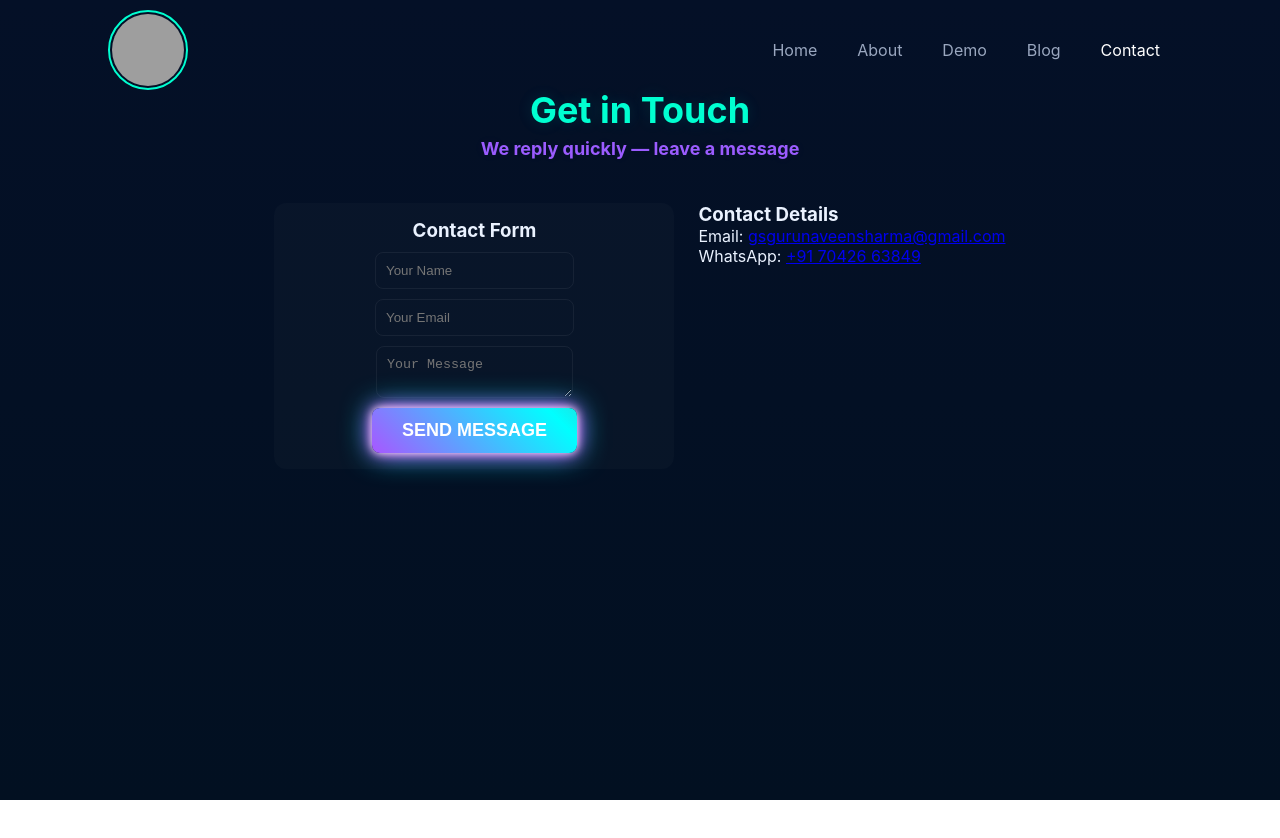
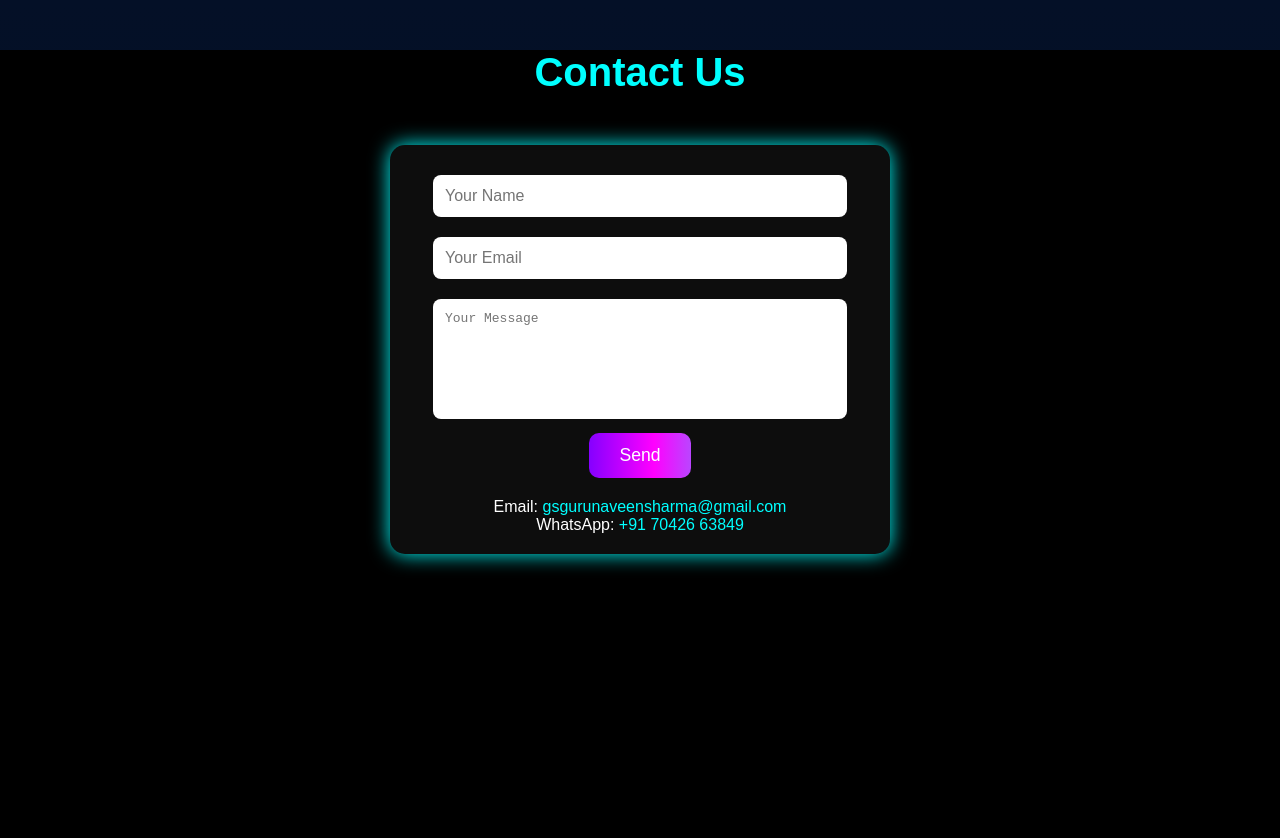
Before and after one commit to shemraj748-hue/NS-, a website: page contact.html in a window 1280 px wide. Before the commit the page ends 800 px from the top, so only its background shows below. Drawn offline with Linux system fonts and the light colour scheme; files that its build step writes are made by us from their sources; grey boxes are pictures that could not be loaded.

Commit message:
Update contact.html

```diff
--- a/contact.html
+++ b/contact.html
@@ -1,84 +1,135 @@
 <!DOCTYPE html>
 <html lang="en">
 <head>
-  <meta charset="utf-8" />
-  <meta name="viewport" content="width=device-width,initial-scale=1" />
+  <meta charset="UTF-8">
+  <meta name="viewport" content="width=device-width, initial-scale=1.0">
   <title>Contact — Naveen Sharma UPSC Academy</title>
-  <link rel="stylesheet" href="style.css" />
+  <link rel="stylesheet" href="css/style.css">
   <style>
-    /* Neon glowing submit button */
-    .square-form button[type="submit"] {
-      background: linear-gradient(45deg, #ff00ff, #00ffff, #ff0000, #00ff00);
-      background-size: 400% 400%;
-      border: none;
-      padding: 12px 30px;
-      font-size: 18px;
-      font-weight: bold;
+    body {
+      font-family: 'Poppins', sans-serif;
+      background: #000;
       color: #fff;
-      text-transform: uppercase;
-      border-radius: 8px;
-      cursor: pointer;
-      box-shadow: 0 0 10px #fff, 0 0 20px #ff00ff, 0 0 30px #00ffff;
-      animation: neonGradient 6s ease infinite;
-      transition: 0.3s;
+      margin: 0;
+      padding: 0;
+      text-align: center;
     }
 
-    .square-form button[type="submit"]:hover {
-      box-shadow: 0 0 20px #fff, 0 0 30px #ff00ff, 0 0 40px #00ffff;
+    h1 {
+      margin-top: 50px;
+      font-size: 2.5em;
+      color: #0ff;
+    }
+
+    .contact-container {
+      max-width: 500px;
+      margin: 50px auto;
+      padding: 20px;
+      background: rgba(255, 255, 255, 0.05);
+      border-radius: 15px;
+      box-shadow: 0 0 20px #0ff;
+    }
+
+    input, textarea {
+      width: 90%;
+      padding: 12px;
+      margin: 10px 0;
+      border: none;
+      border-radius: 8px;
+      outline: none;
+      font-size: 1em;
+    }
+
+    textarea {
+      resize: none;
+      height: 120px;
+    }
+
+    /* Neon animated button */
+    .neon-btn {
+      position: relative;
+      padding: 12px 30px;
+      background: linear-gradient(90deg, #0ff, #00f, #f0f, #0ff);
+      background-size: 400%;
+      border: none;
+      border-radius: 10px;
+      color: #fff;
+      cursor: pointer;
+      font-size: 1.1em;
+      transition: all 0.3s ease;
+      animation: glowMove 6s linear infinite;
+    }
+
+    @keyframes glowMove {
+      0% { background-position: 0%; }
+      100% { background-position: 400%; }
+    }
+
+    .neon-btn:hover {
+      box-shadow: 0 0 20px #0ff, 0 0 40px #0ff;
       transform: scale(1.05);
     }
 
-    @keyframes neonGradient {
-      0% { background-position: 0% 50%; }
-      50% { background-position: 100% 50%; }
-      100% { background-position: 0% 50%; }
+    a {
+      color: #0ff;
+      text-decoration: none;
+    }
+
+    a:hover {
+      text-shadow: 0 0 10px #0ff;
     }
   </style>
 </head>
 <body>
-<header class="nav-wrap">
-  <div class="nav container">
-    <a class="logo" href="index.html"><img src="https://encrypted-tbn0.gstatic.com/images?q=tbn:ANd9GcSNiIreypV6f0iARV8cnWulG9P6GJtLdOS9Ow&s" alt="logo" /></a>
-    <nav class="nav-links">
-      <a href="index.html">Home</a>
-      <a href="about.html">About</a>
-      <a href="demo.html">Demo</a>
-      <a href="blog.html">Blog</a>
-      <a href="contact.html" class="active">Contact</a>
-    </nav>
-    <button class="hamburger" id="menu-toggle">☰</button>
-  </div>
-</header>
 
-<section class="hero-headings">
-  <h1 class="neon center">Get in Touch</h1>
-  <h2 class="neon-small center">We reply quickly — leave a message</h2>
-</section>
+  <h1>Contact Us</h1>
 
-<main class="container">
-  <section class="contact-grid">
-    <form id="contactForm" class="square-form" autocomplete="off">
-      <h3>Contact Form</h3>
-      <input type="text" name="name" placeholder="Your Name" required />
-      <input type="email" name="email" placeholder="Your Email" required />
+  <div class="contact-container">
+    <form id="contactForm"
+          action="https://formspree.io/f/mjkaeejn"
+          method="POST"
+          autocomplete="off">
+
+      <input type="text" name="name" placeholder="Your Name" required>
+      <input type="email" name="email" placeholder="Your Email" required>
       <textarea name="message" placeholder="Your Message" required></textarea>
-      <button type="submit">Send Message</button>
+
+      <button type="submit" class="neon-btn">Send</button>
     </form>
 
-    <div class="contact-info">
-      <h3 class="-small">Contact Details</h3>
-      <p>Email: <a href="mailto:gsgurunaveensharma@gmail.com">gsgurunaveensharma@gmail.com</a></p>
-      <p>WhatsApp: <a href="https://wa.me/7042663849">+91 70426 63849</a></p>
-    </div>
-  </section>
-</main>
+    <p style="margin-top: 20px;">
+      Email: <a href="mailto:gsgurunaveensharma@gmail.com">gsgurunaveensharma@gmail.com</a><br>
+      WhatsApp: <a href="https://wa.me/7042663849" target="_blank">+91 70426 63849</a>
+    </p>
+  </div>
 
-<div id="blastPopup" class="blast-popup hidden">
-  <div class="blast-circle"></div>
-  <div class="blast-message">Your form has been submitted. Thank you!</div>
-  <button id="blastClose" class="btn-outline">Close</button>
-</div>
+  <script>
+    // Form submission handler for Formspree
+    const contactForm = document.getElementById('contactForm');
+    if (contactForm) {
+      contactForm.addEventListener('submit', function (e) {
+        e.preventDefault();
+        const formData = new FormData(this);
 
-<script src="main.js"></script>
+        fetch(this.action, {
+          method: this.method,
+          body: formData,
+          headers: { Accept: 'application/json' }
+        })
+          .then(response => {
+            if (response.ok) {
+              alert("✅ Your form has been submitted successfully!");
+              contactForm.reset();
+            } else {
+              alert("⚠️ Submission failed. Please try again later.");
+            }
+          })
+          .catch(() => {
+            alert("⚠️ Submission could not be sent. Try again later.");
+          });
+      });
+    }
+  </script>
+
 </body>
 </html>
```
